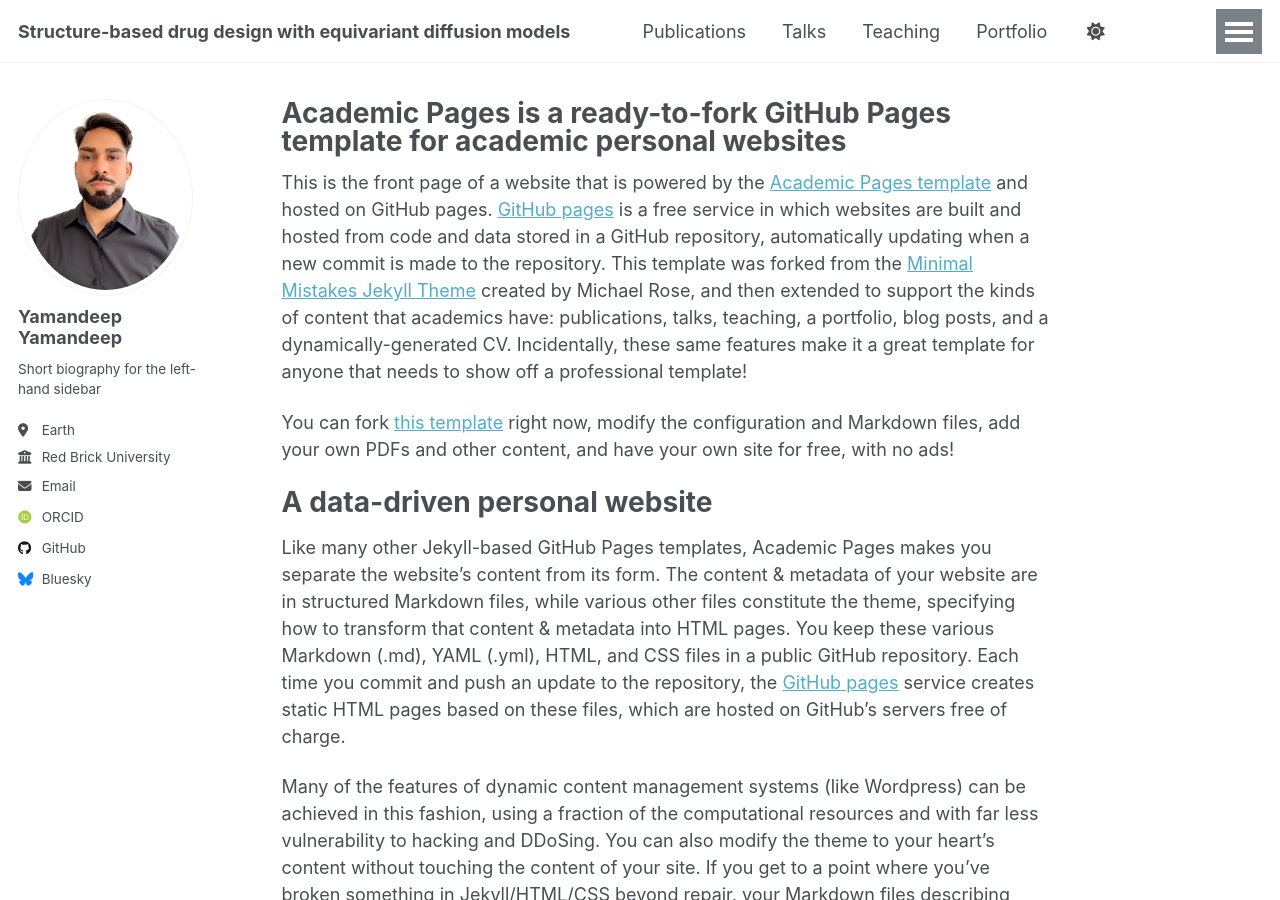
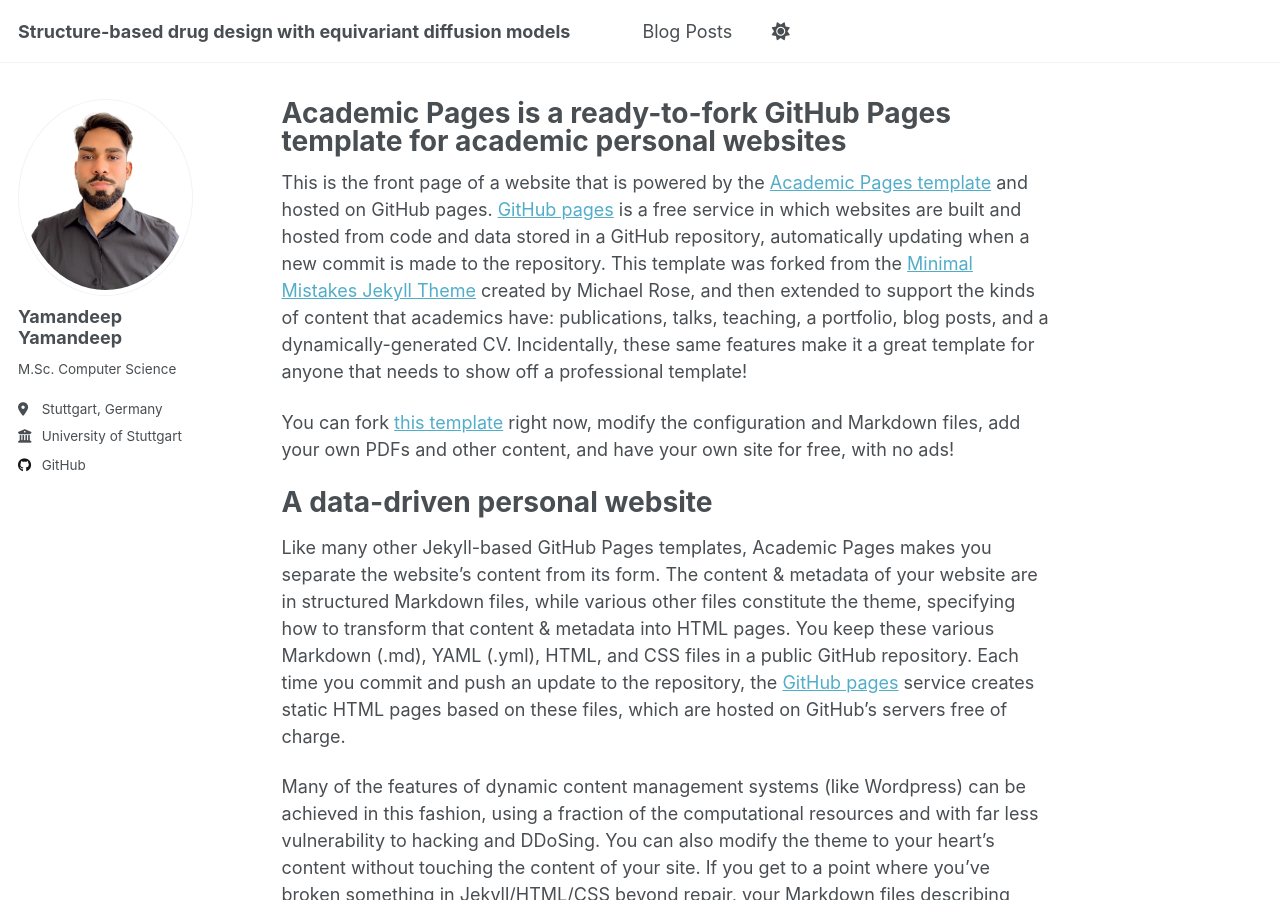
Before and after one commit to yaman3397/yamandeep.github.io, a Jekyll site: the page built from _pages/about.md, in a window 1280 px wide and 900 px high. Built offline with Jekyll 4.4.1, drawn with Linux system fonts in a browser that asks for light colours; some web fonts are replaced; a script that is not in the unit is left out.

Commit message:
Final changes

```diff
--- a/_config.yml
+++ b/_config.yml
@@ -24,19 +24,16 @@ author:
   # Biographic information
   avatar           : "profile.png"
   name             : "Yamandeep Yamandeep"
-  pronouns         : # example: "she/her"
-  bio              : "Short biography for the left-hand sidebar"
-  location         : "Earth"
-  employer         : "Red Brick University"
-  uri              : # URL
-  email            : "none@example.org"
+  bio              : "M.Sc. Computer Science"
+  location         : "Stuttgart, Germany"
+  employer         : "University of Stuttgart"
 
   # Academic websites
   academia         : # URL
   arxiv            : # URL - Update with the correct link to your profile
   googlescholar    : #"https://scholar.google.com/citations?user=PS_CX0AAAAAJ"
   impactstory      : # URL
-  orcid            : "http://orcid.org/yourorcidurl"
+  orcid            : #"http://orcid.org/yourorcidurl"
   semantic         : # URL
   pubmed           : #"https://www.ncbi.nlm.nih.gov/pubmed/?term=john+snow"
   researchgate     : # URL
@@ -52,7 +49,7 @@ author:
 
   # Social media
   artstation       : # Username
-  bluesky          : "bsky.app" # Replace this with you Bluesky username
+  bluesky          : #"bsky.app" # Replace this with you Bluesky username
   facebook         : # Username
   flickr           : # Username
   foursquare       : # Username
--- a/_data/navigation.yml
+++ b/_data/navigation.yml
@@ -8,26 +8,15 @@
 #      Markdown formatted page while the second is generated using JSON.
 
 main:
-  - title: "Publications"
-    url: /publications/
-
-  - title: "Talks"
-    url: /talks/
-
-  - title: "Teaching"
-    url: /teaching/
-
-  - title: "Portfolio"
-    url: /portfolio/
 
   - title: "Blog Posts"
     url: /year-archive/
 
-  - title: "CV"
-    url: /cv/
+  #- title: "CV"
+   # url: /cv/
 
   # - title: "CV"
   #   url: /cv-json/
 
-  - title: "Guide"
-    url: /markdown/
+  #- title: "Guide"
+  #  url: /markdown/
```
Also changed, not shown: 1 other file.
